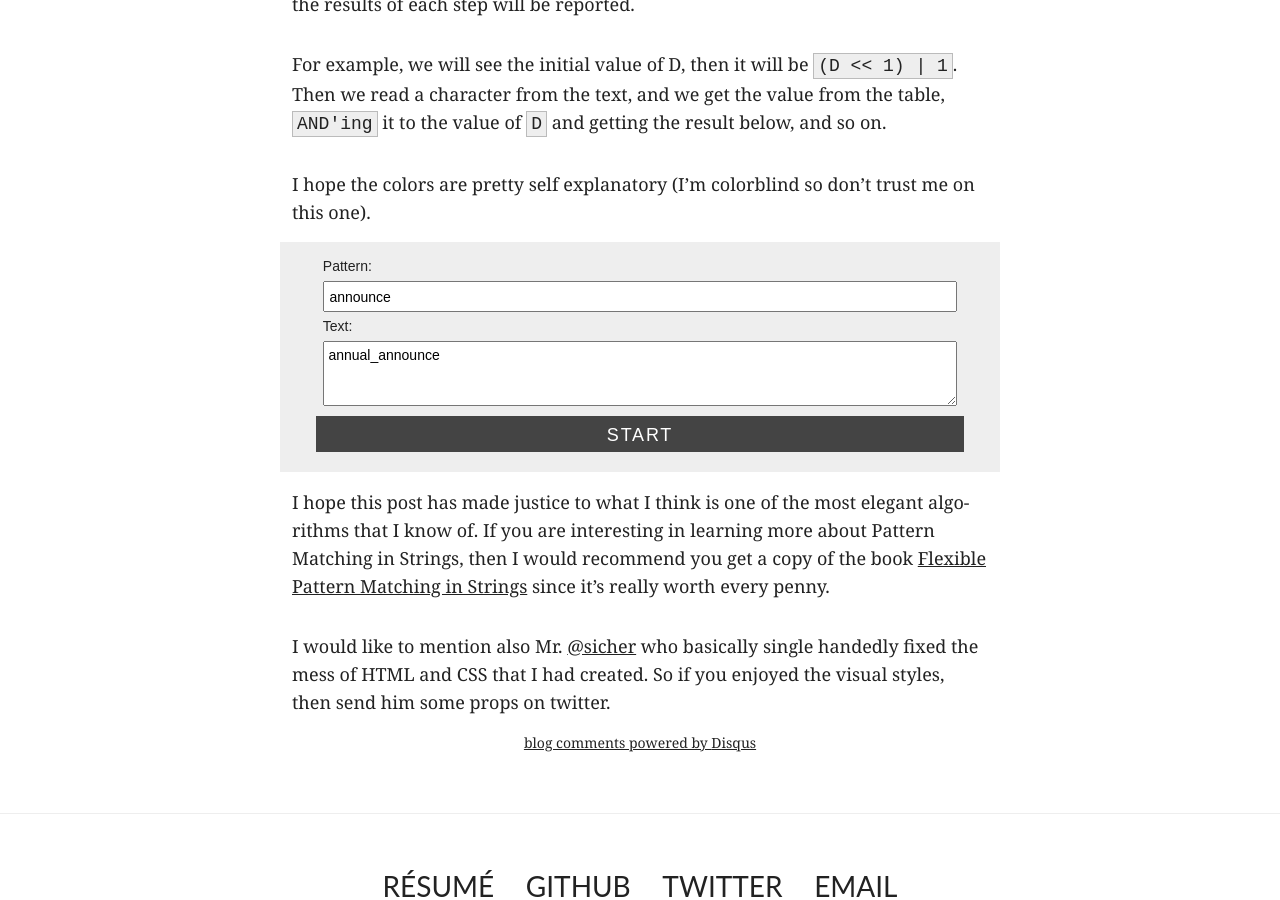
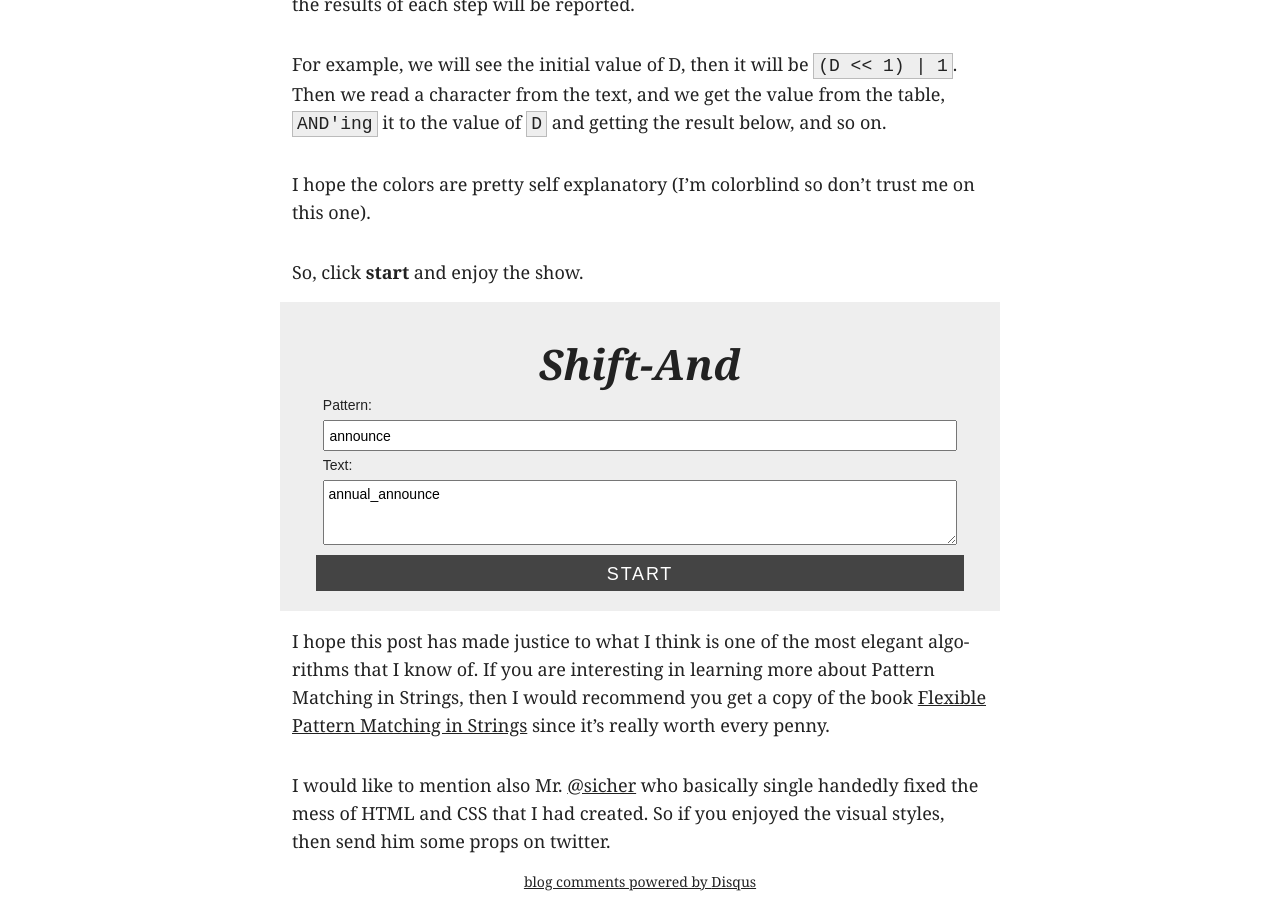
Before and after one commit to videlalvaro/videlalvaro.github.io, a Jekyll site: the page built from _posts/2014-01-05-shift-and-visualization.md, in a window 1280 px wide and 900 px high, scrolled down 3892 px. Built offline with Jekyll 4.4.1, drawn with Linux system fonts in a browser that asks for light colours; comment, search, counter and statistics services are not loaded.

Commit message:
adds form title

```diff
--- a/_posts/2014-01-05-shift-and-visualization.md
+++ b/_posts/2014-01-05-shift-and-visualization.md
@@ -96,9 +96,12 @@ For example, we will see the initial value of D, then it will be `(D << 1) | 1`.
 
 I hope the colors are pretty self explanatory (I'm colorblind so don't trust me on this one).
 
+So, click __start__ and enjoy the show.
+
 <link rel="stylesheet" href="/css/sand.css" type="text/css" media="screen" title="no title" charset="utf-8" />
 <div class="shiftand">
 <form id="shiftand">
+    <h4>Shift-And</h4>
     <label for="pattern">Pattern:</label>
     <input id="pattern" type="text" name="pattern" value="announce" size="70" />
     <label for="text">Text:</label>
```
